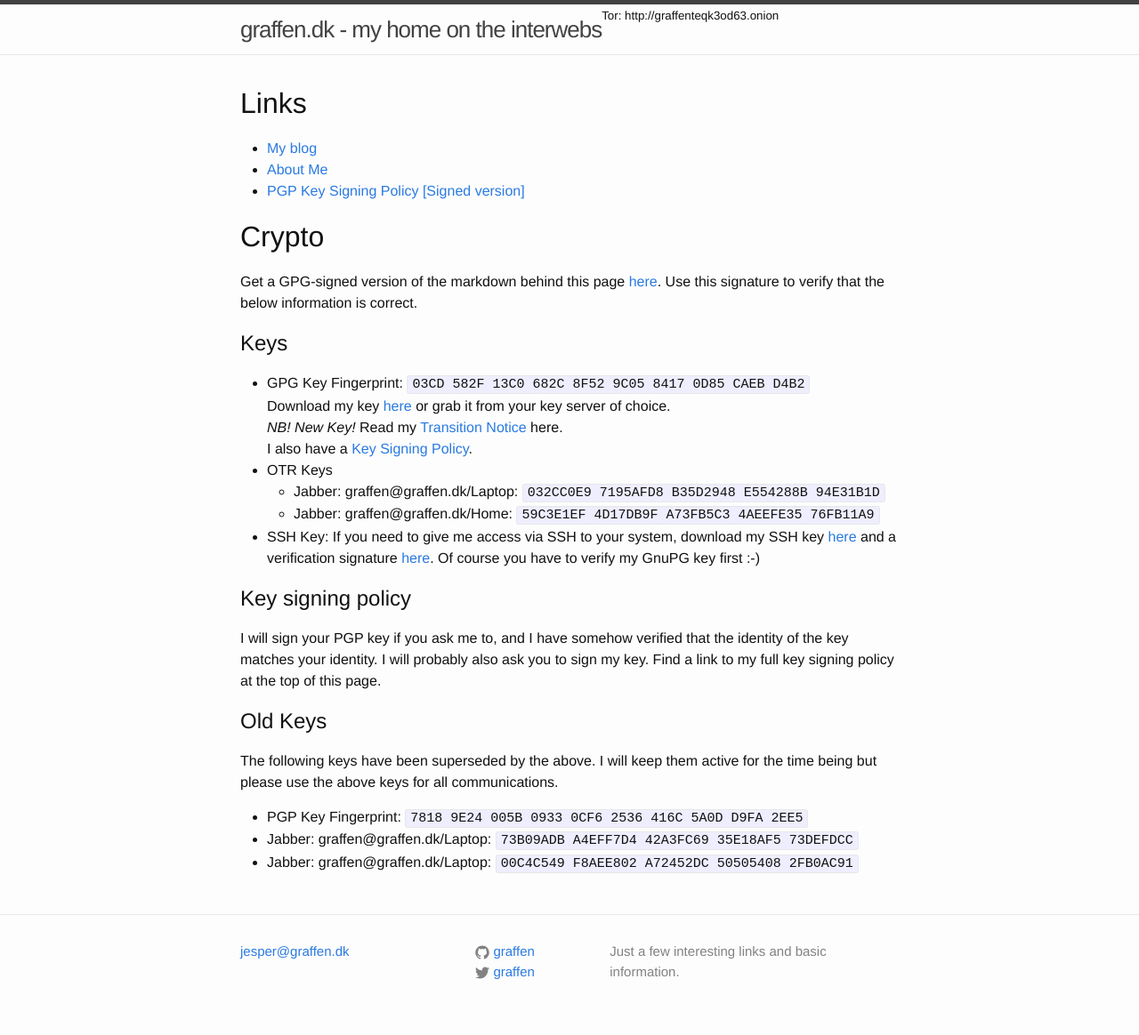
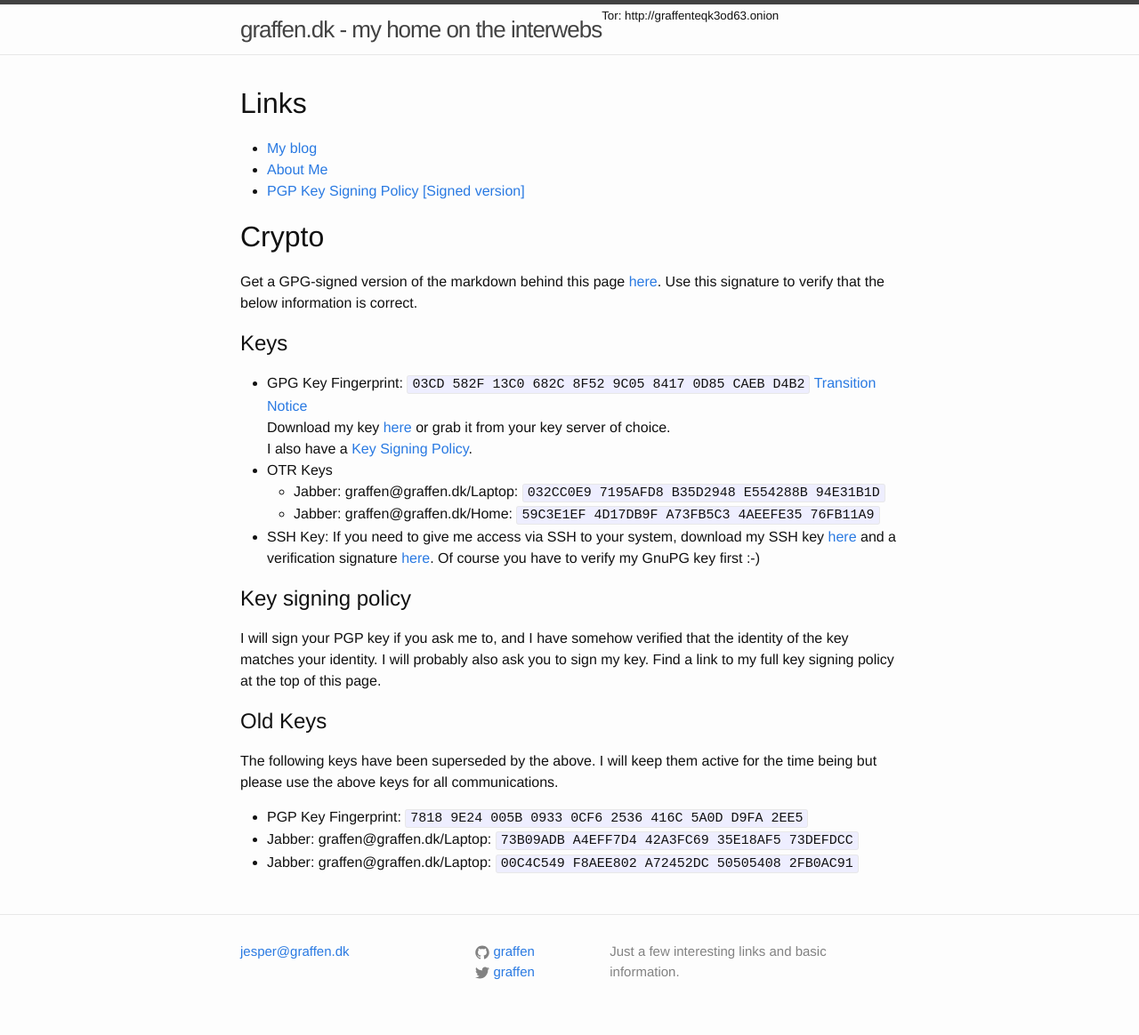
Before and after one commit to graffen/graffen.github.io, a Jekyll site: the page built from index.md, in a window 1280 px wide. Shown: the whole page at 89% size. Built offline with Jekyll 4.4.1, drawn with Linux system fonts in a browser that asks for light colours.

Commit message:
Formatting

```diff
--- a/index.md
+++ b/index.md
@@ -14,9 +14,8 @@
 
 ## Keys
 
-* GPG Key Fingerprint: `03CD 582F 13C0 682C 8F52 9C05 8417 0D85 CAEB D4B2`
+* GPG Key Fingerprint: `03CD 582F 13C0 682C 8F52 9C05 8417 0D85 CAEB D4B2` [Transition Notice](/transition-notice.html)
 Download my key [here](graffen.asc) or grab it from your key server of choice.
-*NB! New Key!* Read my [Transition Notice](/transition-notice.html) here.
 I also have a [Key Signing Policy](/keysigning/policy/).
 * OTR Keys
   * Jabber: graffen@graffen.dk/Laptop: `032CC0E9 7195AFD8 B35D2948 E554288B 94E31B1D`
```
Also changed, not shown: 1 other file.
